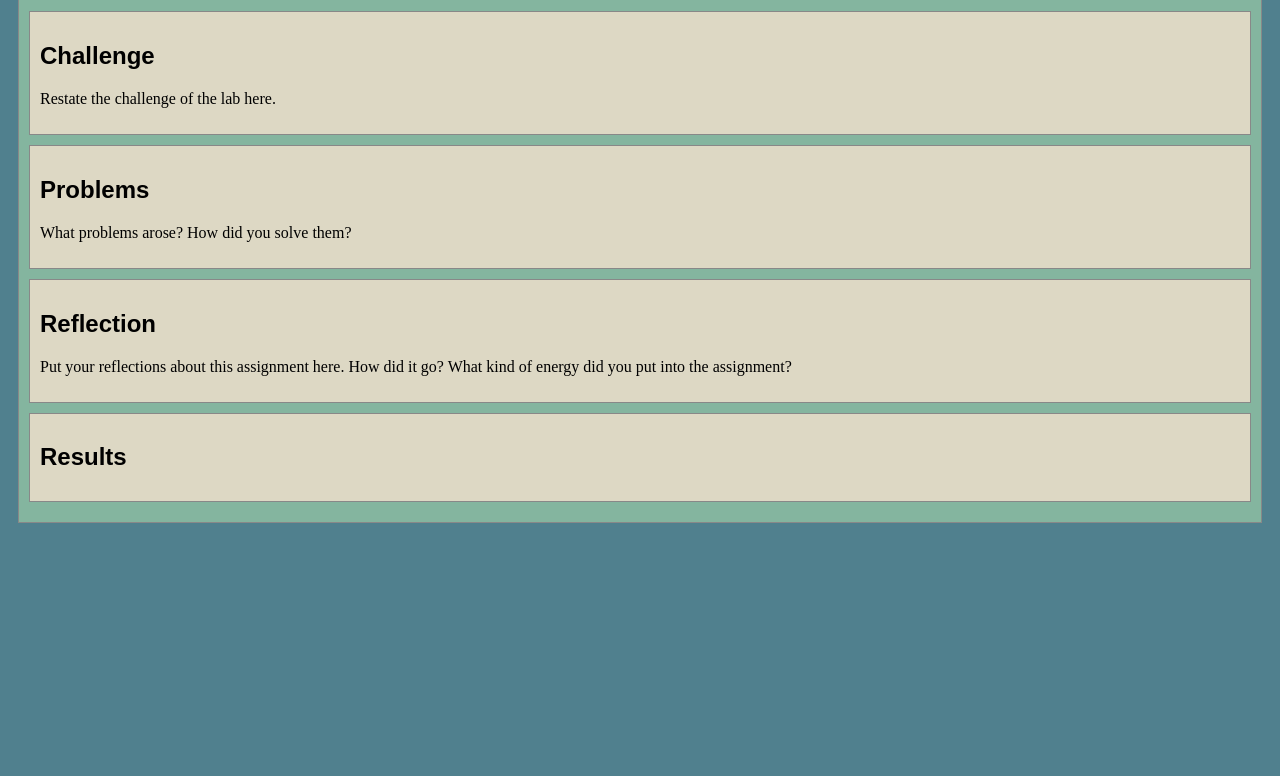
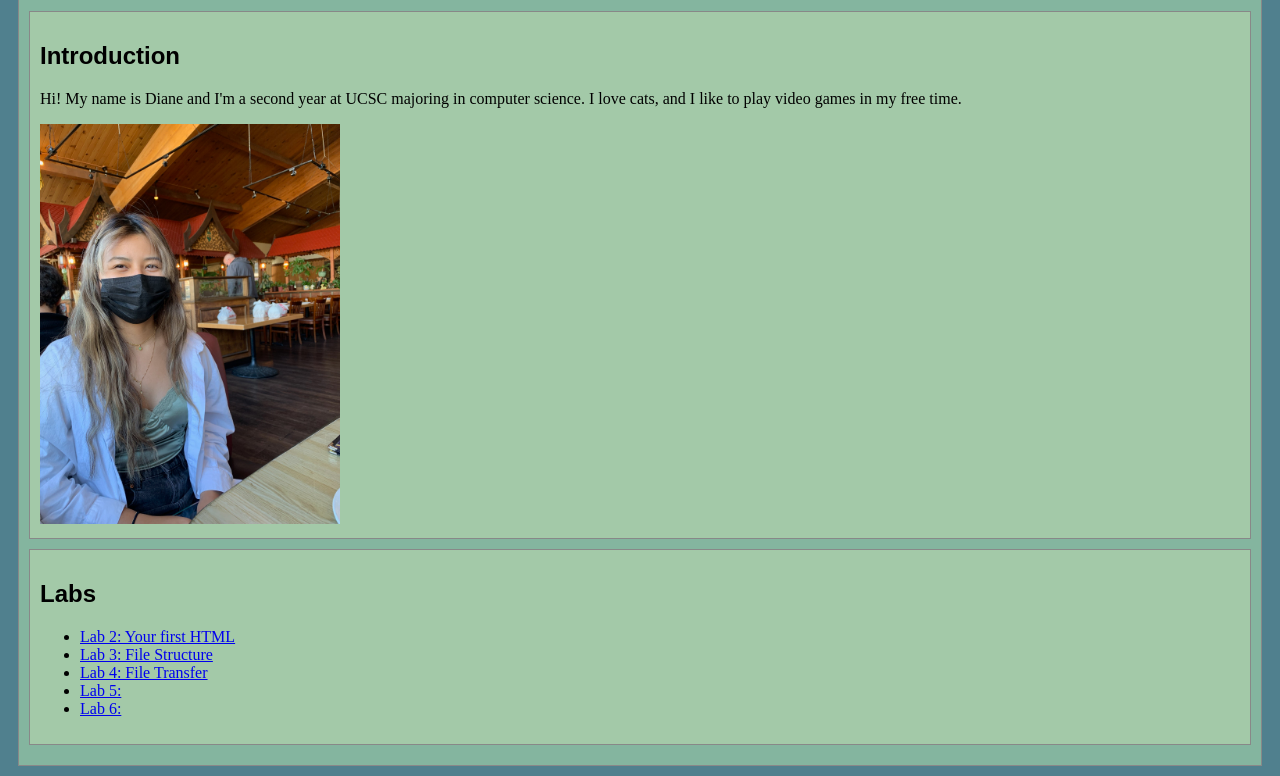
Before and after one commit to dianee0/art101, a plain HTML site: page lab3/index.html in a window 1280 px wide. Shown: the part 100-876 px from the top of the page. Before the commit the page ends 800 px from the top, so only its background shows below. Drawn offline with nearby package versions, Linux system fonts and the light colour scheme.

Commit message:
Created a website about me and links to my labs

```diff
--- a/lab3/css/lab.css
+++ b/lab3/css/lab.css
@@ -1,9 +1,17 @@
 /* Here we can set styles for this lab page that we don't want to effect others pages */
 
 /* the period in a CSS selector selects an element by class, e.g., class="minor-section" */
-.minor-section {
-    padding: 10px;
-    margin-bottom: 10px;
-    border: solid 1px #888;
-    background-color: #DDD8C4;
-  }
+
+
+
+
+#my-portrait{
+  width: 300px;
+}
+/*
+html{
+  background: #E3F0FE;
+  background: -moz-linear-gradient(45deg, #E3F0FE 0%, #77A3D0 50%, #358ACB 100%);
+  background: -webkit-linear-gradient(45deg, #E3F0FE 0%, #77A3D0 50%, #358ACB 100%);
+  background: linear-gradient(45deg, #E3F0FE 0%, #77A3D0 50%, #358ACB 100%);
+}*/
--- a/lab3/index.html
+++ b/lab3/index.html
@@ -2,7 +2,7 @@
 <html>
 <head>
 	<!-- This title is used for tabs and bookmarks -->
-	<title>Lab X - Subject/Topic</title>
+	<title>Lab 3 - Hello world</title>
 
 	<!-- Use UTF character set, a good idea with any webpage -->
   	<meta charset="UTF-8" />
@@ -11,6 +11,7 @@
 
 	<!-- Include a sitewide CSS file for consistent styling across the site -->
 	<link rel="stylesheet" type="text/css" href="../css/site.css">
+
 	<!-- Lab-specifc CSS file for any special styling of this particular page -->
 	<link rel="stylesheet" type="text/css" href="css/lab.css">
 
@@ -23,25 +24,28 @@
 	<!-- Style this page by changing the CSS in ../css/site.css or css/lab.css -->
 	<main id="content">
 		<section>
-			<h1>Lab X - Subject/Topic</h1>
+			<h1>Lab 3 - Hello World</h1>
 			<div class="minor-section">
-					<h2>Challenge</h2>
-					<p>Restate the challenge of the lab here.</p>
+					<h2>Introduction</h2>
+					<p>Hi! My name is Diane and I'm a second year at UCSC majoring in computer science. I love cats, and I like to play video games in my free time.</p>
+					<img id="my-portrait" src="img/me.jpg"/>
 			</div>
 
+
 			<div class="minor-section">
-					<h2>Problems</h2>
-					<p>What problems arose? How did you solve them? </p>
+				<div class="assignments-major-section">
+					<h2>Labs</h2>
+					<ul>
+						<li><a href="../lab2/index.html">Lab 2: Your first HTML</a></li>
+						<li><a href="../lab3/lab3.html">Lab 3: File Structure</a></li>
+						<li><a href="lab4/">Lab 4: File Transfer</a></li>
+						<li><a href="lab4/">Lab 5:</a></li>
+						<li><a href="lab4/">Lab 6:</a></li>
+					</ul>
+				</div>
+
 			</div>
 
-			<div class="minor-section">
-					<h2>Reflection</h2>
-					<p>Put your reflections about this assignment here. How did it go? What kind of energy did you put into the assignment? </p>
-			</div>
-
-			<div class="minor-section">
-					<h2>Results</h2>
-					<div id="output"></div>
 			</div>
 		</section>
 		<nav id="links">
```
Also changed, not shown: lab2/index.html (+11 -49 lines), lab3/lab3.html (added, +67 -0 lines), lab3/img/browser1.png (added), lab3/img/directory.png (added), lab3/img/me.JPG (added), lab3/img/screenshot1.png (added), lab3/img/screenshot2.png (added), lab3/img/screenshot3.png (added).
